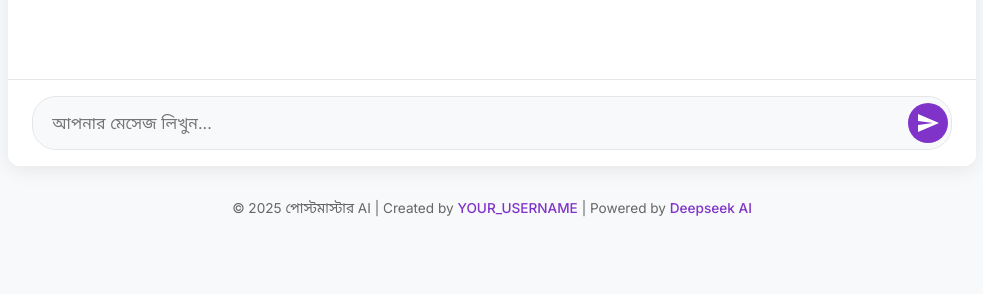
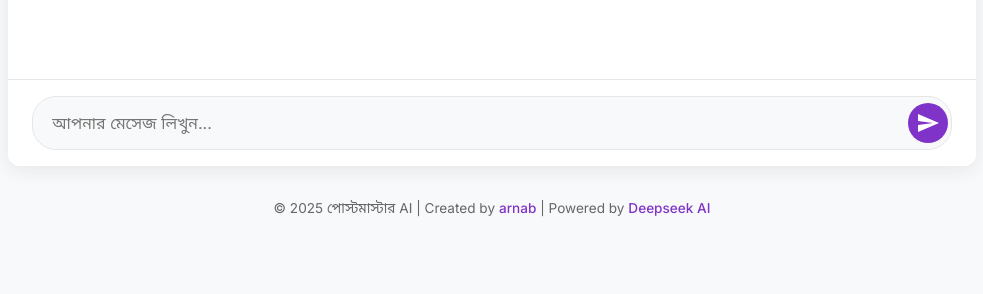
Before and after one commit to arnab9961/postmaster, a FastAPI app: page / in a window 1280 px wide. Shown: the part 506-800 px from the top of the page, without its empty margins (148-1131 px from the left). Run offline with FastAPI, Linux system fonts and the light colour scheme.

Commit message:
Update index.html

```diff
--- a/templates/index.html
+++ b/templates/index.html
@@ -212,7 +212,7 @@
         </div>
 
         <div class="footer">
-            &copy; 2025 পোস্টমাস্টার AI | Created by <a href="https://github.com/YOUR_USERNAME" target="_blank" class="github-link">YOUR_USERNAME</a> |
+            &copy; 2025 পোস্টমাস্টার AI | Created by <a href="https://github.com/arnab9961" target="_blank" class="github-link">arnab</a> |
             Powered by <a href="https://deepseek.ai" target="_blank" class="github-link">Deepseek AI</a>
         </div>
     </div>
```
